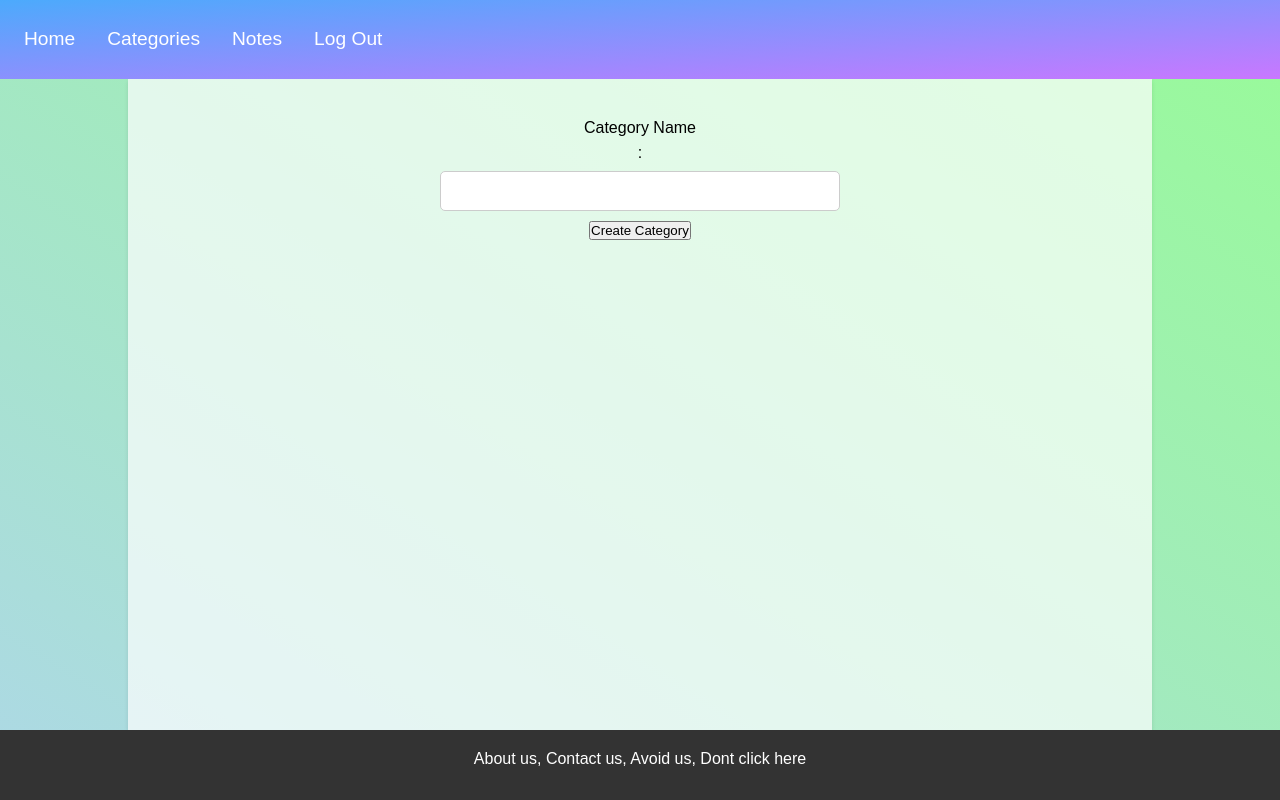
After one commit to AdonisGuobys/CodeAcademy, a Flask app: page /categories in a window 1280 px wide. The commit adds this page. Run offline with Flask 2, Linux system fonts and the light colour scheme; the visitor is signed in with stand-in values (Sample User, id 1); data that the repository does not hold is empty.

Commit message:
almost finished adding categories

```diff
--- a/app.py
+++ b/app.py
@@ -1,6 +1,6 @@
 from flask import Flask, render_template, session, redirect, url_for
-from forms import RegistrationForm, LoginForm, NoteForm
-from models import User, db, Note
+from forms import RegistrationForm, LoginForm, NoteForm, CategoryForm
+from models import User, db, Note, Category
 import bcrypt
 
 app = Flask(__name__)
@@ -50,21 +50,38 @@ def login():
             return redirect(url_for('index'))
     return render_template('login.html', form=form)
 
+@app.route('/categories', methods=['GET', 'POST'])
+def categories():
+    if not session.get('logged_in'):
+        return redirect(url_for('login'))
+    form = CategoryForm()
+    if form.validate_on_submit():
+        category = Category(name=form.name.data, user_id=session['user_id'])
+        db.session.add(category)
+        db.session.commit()
+        return redirect(url_for('categories'))
+    user_categories = Category.query.filter_by(user_id=session['user_id']).all()
+    return render_template('categories.html', form=form, categories=user_categories)
+
+
 @app.route('/notes', methods=['GET', 'POST'])
 def notes():
     if not session.get('logged_in'):
         return redirect(url_for('login'))
     form = NoteForm()
+    user_categories = Category.query.filter_by(user_id=session['user_id']).all()
+    form.category.choices = [(c.id, c.name) for c in user_categories]
     if form.validate_on_submit():
-        note = Note(title=form.title.data, content=form.content.data, category=form.category.data, user_id=session['user_id'])
+        note = Note(title=form.title.data, content=form.content.data, category_id=form.category.data, user_id=session['user_id'])
         db.session.add(note)
         db.session.commit()
         return redirect(url_for('notes'))
     user_notes = Note.query.filter_by(user_id=session['user_id']).all()
     return render_template('notes.html', form=form, notes=user_notes)
 
+
 @app.route('/edit_note/<int:note_id>', methods=['GET', 'POST'])
-def edit_note(note_id):
+def edit_note(note_id, category_id=None):
     if not session.get('logged_in'):
         return redirect(url_for('login'))
     note = Note.query.get_or_404(note_id)
@@ -74,16 +91,19 @@ def edit_note(note_id):
     if form.validate_on_submit():
         note.title = form.title.data
         note.content = form.content.data
-        note.category = form.category.data
+        note.category_id = form.category.data
         db.session.commit()
-        return redirect(url_for('notes'))
+        if category_id:
+            return redirect(url_for('view_category_notes', category_id=category_id))
+        else:
+            return redirect(url_for('notes'))
     form.title.data = note.title
     form.content.data = note.content
-    form.category.data = note.category
+    form.category.data = note.category_id
     return render_template('edit_note.html', form=form)
 
 @app.route('/delete_note/<int:note_id>', methods=['POST'])
-def delete_note(note_id):
+def delete_note(note_id, category_id=None):
     if not session.get('logged_in'):
         return redirect(url_for('login'))
     note = Note.query.get_or_404(note_id)
@@ -91,7 +111,62 @@ def delete_note(note_id):
         return redirect(url_for('index'))
     db.session.delete(note)
     db.session.commit()
-    return redirect(url_for('notes'))
+    if category_id:
+        return redirect(url_for('view_category_notes', category_id=category_id))
+    else:
+        return redirect(url_for('notes'))
+
+@app.route('/category/<int:category_id>/notes', methods=['GET'])
+def view_category_notes(category_id):
+    if not session.get('logged_in'):
+        return redirect(url_for('login'))
+    category_notes = Note.query.filter_by(category_id=category_id, user_id=session['user_id']).all()
+    return render_template('category_notes.html', notes=category_notes, category_id=category_id)
+
+@app.route('/category/<int:category_id>/edit_note/<int:note_id>', methods=['GET', 'POST'])
+def edit_category_note(category_id, note_id):
+    if not session.get('logged_in'):
+        return redirect(url_for('login'))
+    note = Note.query.get_or_404(note_id)
+    if note.user_id != session['user_id']:
+        return redirect(url_for('index'))
+    form = NoteForm()
+    if form.validate_on_submit():
+        note.title = form.title.data
+        note.content = form.content.data
+        note.category_id = form.category.data
+        db.session.commit()
+        return redirect(url_for('view_category_notes', category_id=category_id))
+    form.title.data = note.title
+    form.content.data = note.content
+    form.category.data = note.category_id
+    return render_template('edit_note.html', form=form)
+
+@app.route('/delete_category/<int:category_id>', methods=['POST'])
+def delete_category(category_id):
+    if not session.get('logged_in'):
+        return redirect(url_for('login'))
+    category = Category.query.get_or_404(category_id)
+    if category.user_id != session['user_id']:
+        return redirect(url_for('index'))
+    # Delete all notes associated with the category
+    Note.query.filter_by(category_id=category_id).delete()
+    # Delete the category
+    db.session.delete(category)
+    db.session.commit()
+    return redirect(url_for('categories'))
+
+@app.route('/category/<int:category_id>/delete_note/<int:note_id>', methods=['POST'])
+def delete_category_note(category_id, note_id):
+    if not session.get('logged_in'):
+        return redirect(url_for('login'))
+    note = Note.query.get_or_404(note_id)
+    if note.user_id != session['user_id']:
+        return redirect(url_for('index'))
+    db.session.delete(note)
+    db.session.commit()
+    return redirect(url_for('view_category_notes', category_id=category_id))
+
 
 if __name__ == '__main__':
     app.run(debug=True)
--- a/forms.py
+++ b/forms.py
@@ -1,5 +1,5 @@
 from flask_wtf import FlaskForm
-from wtforms import StringField, PasswordField, SubmitField, TextAreaField
+from wtforms import StringField, PasswordField, SubmitField, TextAreaField, SelectField
 from wtforms.validators import DataRequired, EqualTo, ValidationError, Length, Regexp
 from models import User
 
@@ -50,7 +50,11 @@ class NoteForm(FlaskForm):
         DataRequired(message="Content is required."),
         Length(max=5000, message="Title must be no more than 5000 characters long.")
         ])
-    category = StringField('Category', validators=[
-        Length(max=50, message="Category must be no more than 50 characters long.")
-    ])
+    category = SelectField('Category', coerce=int)
     submit = SubmitField('Save Note')
+
+class CategoryForm(FlaskForm):
+    name = StringField('Category Name', validators=[
+        DataRequired(message="Name is required."), Length(min=1, max=50)
+        ])
+    submit = SubmitField('Create Category')
--- a/templates/base.html
+++ b/templates/base.html
@@ -15,14 +15,17 @@
       <li><a href="{{ url_for('login') }}">Login</a></li>
       <li><a href="{{ url_for('register') }}">Register</a></li>
       {% else %}
+      <li><a href="{{ url_for('categories') }}">Categories</a></li>
       <li><a href="{{ url_for('notes') }}">Notes</a></li>
       <li><a href="{{ url_for('logout') }}">Log Out</a></li>
       {% endif %}
     </ul>
   </nav>
   <div class="content-wrapper">
+    <div class="container">
     {% block content %}
     {% endblock %}
+    </div>
   </div>
   <footer>
     <p> About us, Contact us, Avoid us, Dont click here</p>
--- /dev/null
+++ b/templates/categories.html
@@ -0,0 +1,25 @@
+{% extends "base.html" %}
+
+{% block title %}Categories{% endblock %}
+
+{% block content %}
+  <form action="{{ url_for('categories') }}" method="post">
+    {{ form.csrf_token }}
+    {{ form.name.label }}: {{ form.name(size=20) }}
+    {{ form.submit }}
+  </form>
+  <ul>
+    {% for category in categories %}
+      <li>
+        {{ category.name }}
+        <form method="get" action="{{ url_for('view_category_notes', category_id=category.id) }}">
+            <button type="submit">View Notes</button>
+          </form>
+        <form action="{{ url_for('delete_category', category_id=category.id) }}" method="post" class="inline-form">
+          {{ form.csrf_token }}
+          <button type="submit">Delete Category</button>
+        </form>
+      </li>
+    {% endfor %}
+  </ul>
+{% endblock %}
--- a/templates/edit_note.html
+++ b/templates/edit_note.html
@@ -3,7 +3,6 @@
 {% block title %}Edit Note{% endblock %}
 
 {% block content %}
-    <div class="container">
       <h1 class="main-title">Edit Note</h1>
         <form method="post">
           {{ form.csrf_token }}
@@ -24,5 +23,4 @@
           {% endfor %}
           <button type="submit">{{ form.submit.label.text }}</button>
         </form>
-        </div>
 {% endblock %}
--- a/templates/index.html
+++ b/templates/index.html
@@ -3,7 +3,6 @@
 {% block title %}Note'rino{% endblock %}
 
 {% block content %}
-<div class="container">
   <h1 class="main-title">Note'rino</h1>
   <div class="about">
     <p>Do you find yourself constantly forgetting important notes or struggling to organize them in one place? Note'rino is here to help!</p>
@@ -12,5 +11,4 @@
     <p>Plus, with our user-friendly interface, you can easily categorize your notes by topic, date, or any other custom category you choose. This makes it easy to find and reference your notes when you need them, without wasting precious time scrolling through a never-ending list of notes.</p>
     <p>Whether you're a student, professional, or just someone who loves to stay organized, Note'rino is the perfect tool for you. Say goodbye to cluttered notes and hello to streamlined productivity with Note'rino!</p>
   </div>
-</div>
 {% endblock %}
--- a/templates/login.html
+++ b/templates/login.html
@@ -3,7 +3,6 @@
 {% block title %}Login{% endblock %}
 
 {% block content %}
-    <div class="container">
       <h1 class="main-title">Log in</h1>
       <form method="post">
         {{ form.csrf_token }}
@@ -23,5 +22,4 @@
         {% endif %}
         <button type="submit">Login</button>
       </form>
-    </div>
 {% endblock %}
--- a/templates/register.html
+++ b/templates/register.html
@@ -3,7 +3,6 @@
 {% block title %}Register{% endblock %}
 
 {% block content %}
-    <div class="container">
       <h1 class="main-title">Register</h1>
       <form method="post">
         {{ form.csrf_token }}
@@ -24,5 +23,4 @@
         {% endfor %}
         <button type="submit">Register</button>
       </form>
-    </div>
 {% endblock %}
```
Also changed, not shown: models.py (+8 -1 lines), templates/category_notes.html (added, +20 -0 lines), templates/notes.html (+3 -5 lines).
